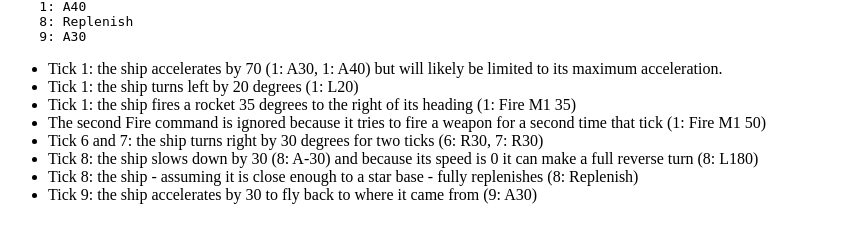
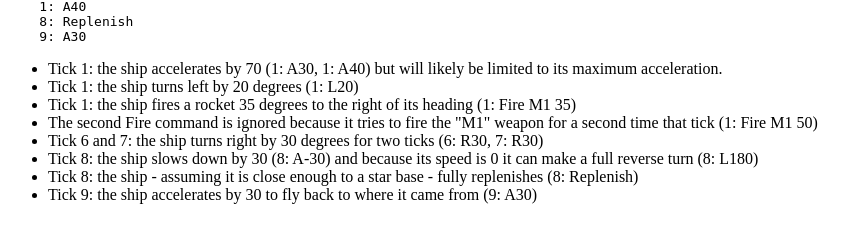
Before and after one commit to sbeaumont/starship-arena, a Python web app: template templates/round-zero.html in a window 1280 px wide. Shown: the part 727-952 px from the top of the page, without its empty margins (0-849 px from the left). Run offline with Jinja, Linux system fonts and the light colour scheme; the template is opened without the code that fills it, so the values that code supplies are empty.

Commit message:
Small clarification in round 0 text, renamed the game directory to test-game to allow for "real" games to be started.

```diff
--- a/main.py
+++ b/main.py
@@ -139,7 +139,7 @@ def round_zero(game_directory):
 def clean(game_directory):
     gamedir_contents = os.listdir(game_directory)
     for file_type in ['*.html', '*.png', '*.pdf', '*.pickle']:
-        for f in filter(gamedir_contents, file_type):
+        for f in fnmatch.filter(gamedir_contents, file_type):
             os.remove(os.path.join(game_directory, f))
 
 
--- a/templates/round-zero.html
+++ b/templates/round-zero.html
@@ -97,7 +97,7 @@ order that commands will be executed.</p>
     <li>Tick 1: the ship accelerates by 70 (1: A30, 1: A40) but will likely be limited to its maximum acceleration.</li>
     <li>Tick 1: the ship turns left by 20 degrees (1: L20)</li>
     <li>Tick 1: the ship fires a rocket 35 degrees to the right of its heading (1: Fire M1 35)</li>
-    <li>The second Fire command is ignored because it tries to fire a weapon for a second time that tick (1: Fire M1 50)</li>
+    <li>The second Fire command is ignored because it tries to fire the "M1" weapon for a second time that tick (1: Fire M1 50)</li>
     <li>Tick 6 and 7: the ship turns right by 30 degrees for two ticks (6: R30, 7: R30) </li>
     <li>Tick 8: the ship slows down by 30 (8: A-30) and because its speed is 0 it can make a full reverse turn (8: L180)</li>
     <li>Tick 8: the ship - assuming it is close enough to a star base - fully replenishes (8: Replenish)</li>
```
Also changed, not shown: test-game/Blaster-commands-1.txt (renamed from game/Blaster-commands-1.txt), test-game/Blaster-commands-2.txt (renamed from game/Blaster-commands-2.txt), test-game/Shaper-commands-1.txt (renamed from game/Shaper-commands-1.txt), test-game/Shaper-commands-2.txt (renamed from game/Shaper-commands-2.txt), test-game/Starbase-1-commands-1.txt (renamed from game/Starbase-1-commands-1.txt), test-game/Starbase-1-commands-2.txt (renamed from game/Starbase-1-commands-2.txt), test-game/ships.txt (renamed from game/ships.txt), 2 other files.
